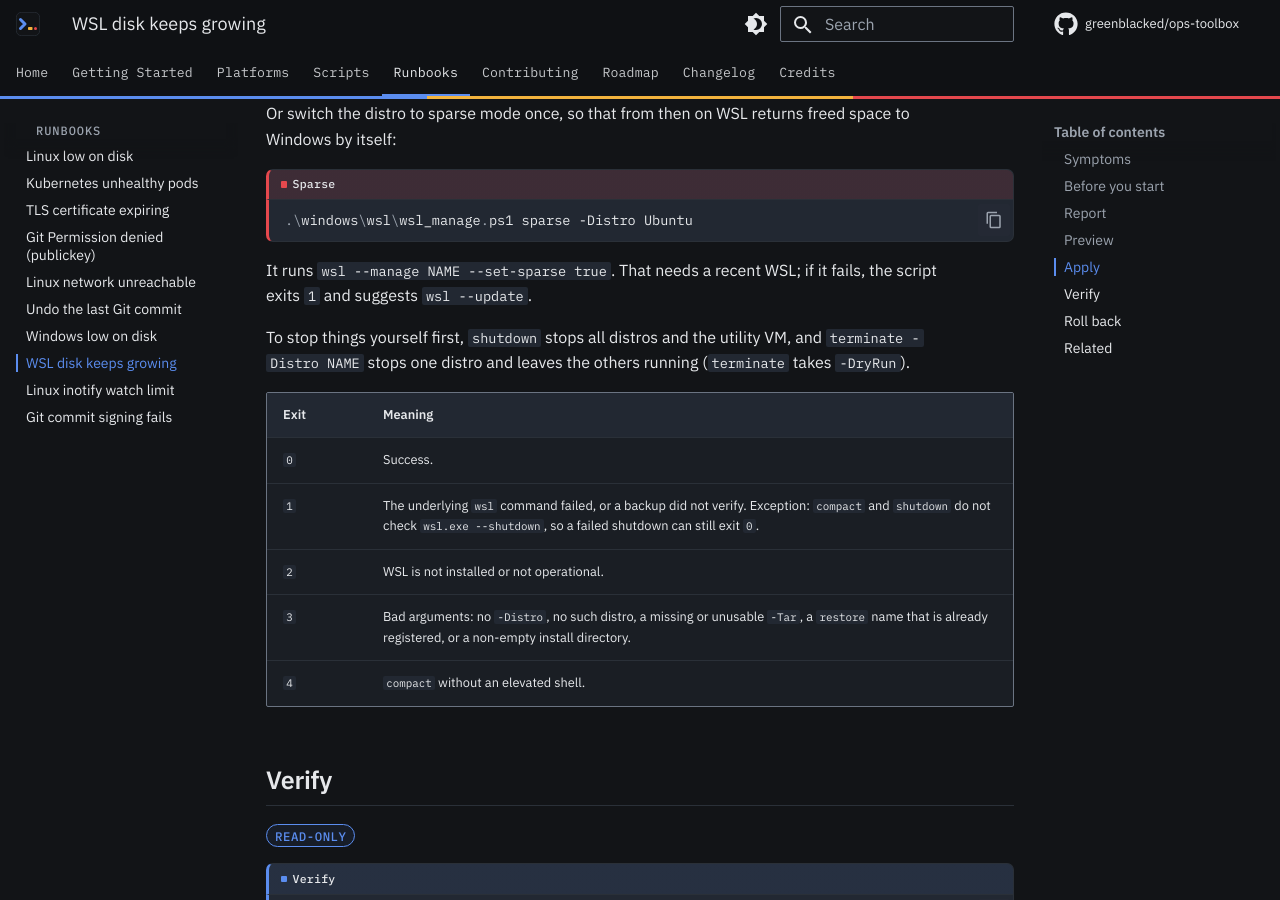
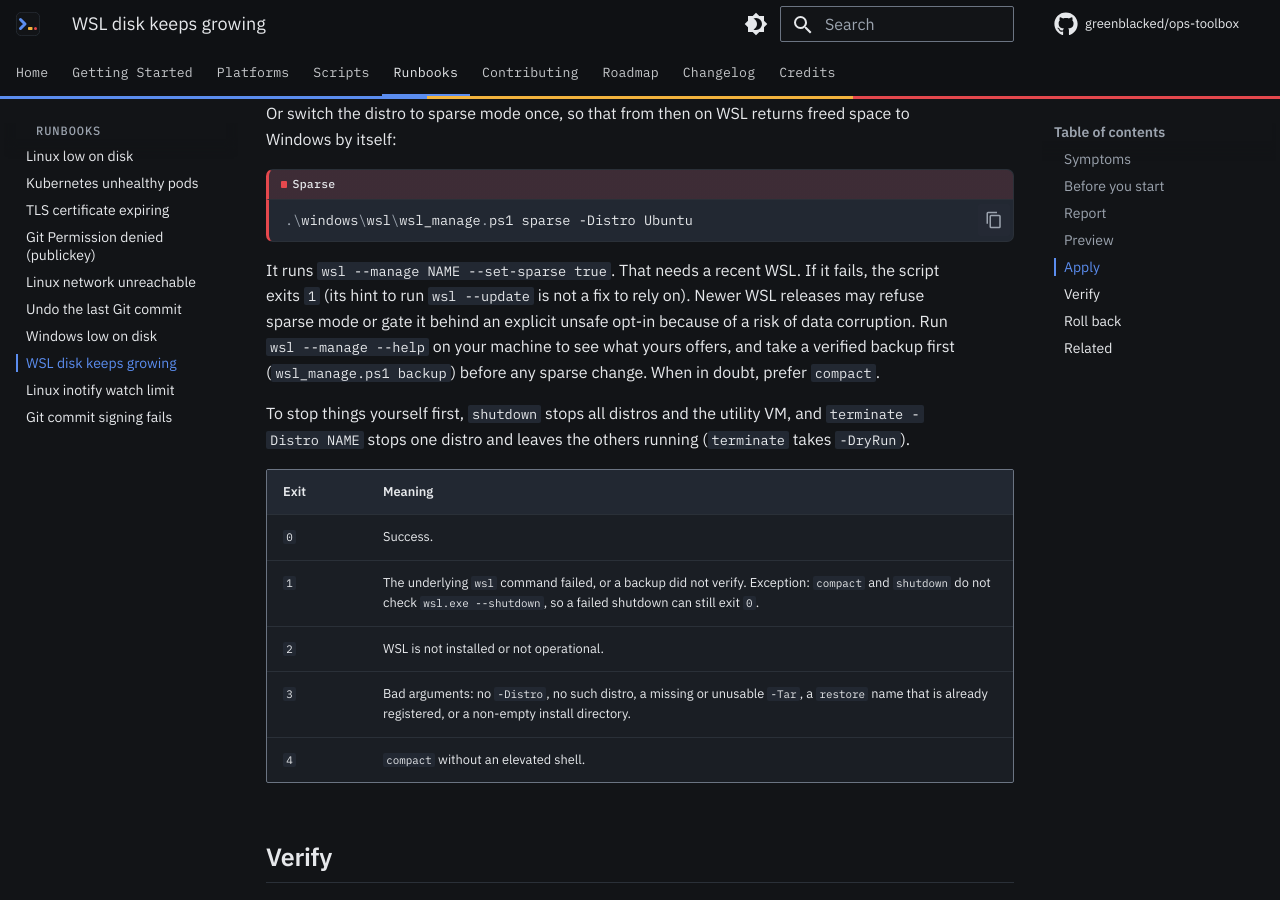
Before and after one commit to greenblacked/ops-toolbox, an MkDocs documentation site: the page built from docs/runbooks/wsl-disk-growing.md, in a window 1280 px wide and 900 px high, scrolled down 3412 px. Built offline with MkDocs 1.6.1 and Material for MkDocs 9.7.7, drawn with Linux system fonts in a browser that asks for light colours; comment, search, counter and statistics services are not loaded.

Commit message:
docs(runbooks): stop recommending wsl --update for sparse
Newer WSL releases may refuse sparse mode or gate it behind an
explicit unsafe opt-in. Point readers at wsl --manage --help, ask for a
verified backup first and prefer compact.

````diff
--- a/docs/runbooks/wsl-disk-growing.md
+++ b/docs/runbooks/wsl-disk-growing.md
@@ -150,8 +150,13 @@ freed space to Windows by itself:
 .\windows\wsl\wsl_manage.ps1 sparse -Distro Ubuntu
 ```
 
-It runs `wsl --manage NAME --set-sparse true`. That needs a recent WSL; if
-it fails, the script exits `1` and suggests `wsl --update`.
+It runs `wsl --manage NAME --set-sparse true`. That needs a recent WSL. If
+it fails, the script exits `1` (its hint to run `wsl --update` is not a
+fix to rely on). Newer WSL releases may refuse sparse mode or gate it
+behind an explicit unsafe opt-in because of a risk of data corruption.
+Run `wsl --manage --help` on your machine to see what yours offers, and
+take a verified backup first (`wsl_manage.ps1 backup`) before any sparse
+change. When in doubt, prefer `compact`.
 
 To stop things yourself first, `shutdown` stops all distros and the utility
 VM, and `terminate -Distro NAME` stops one distro and leaves the others
````
